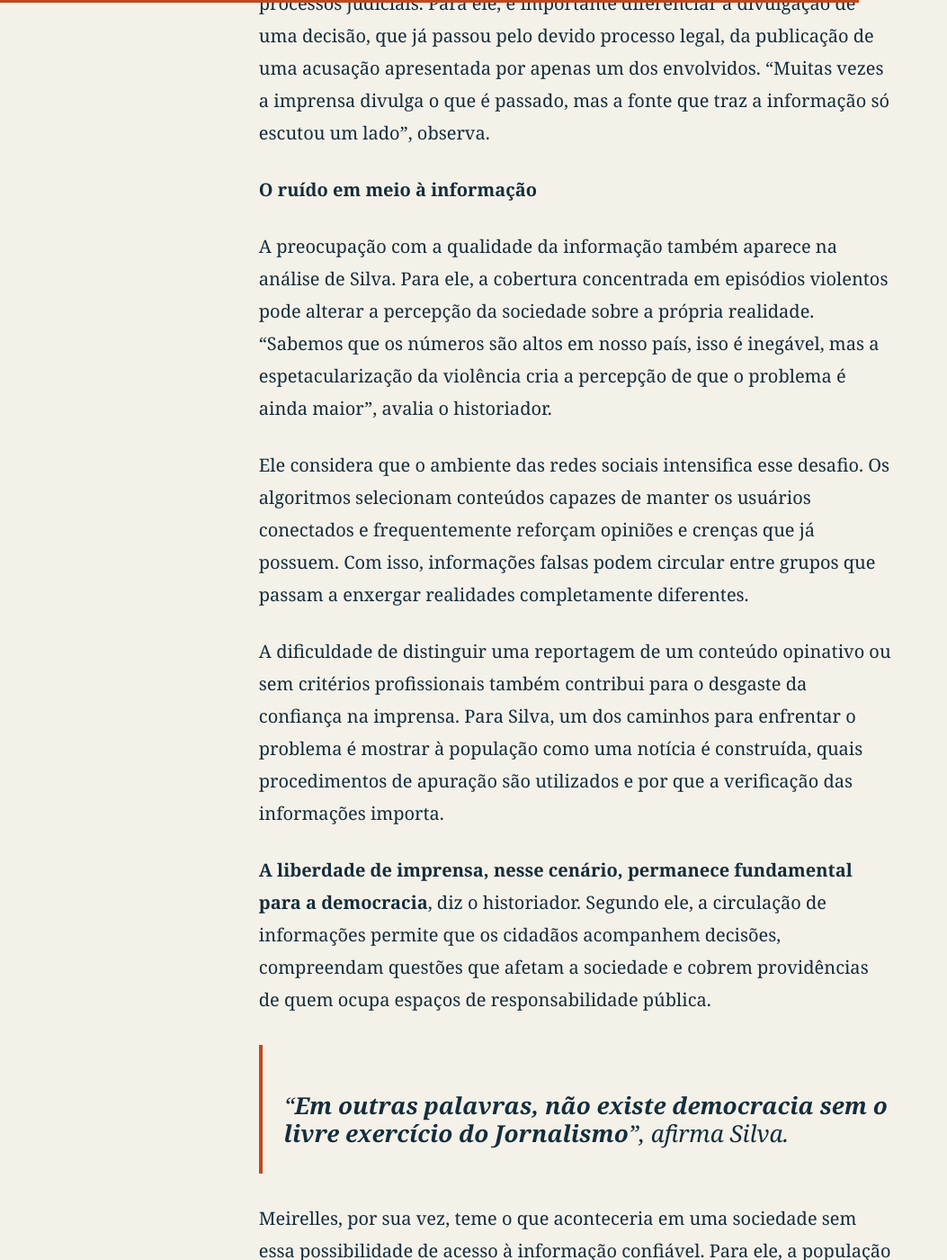
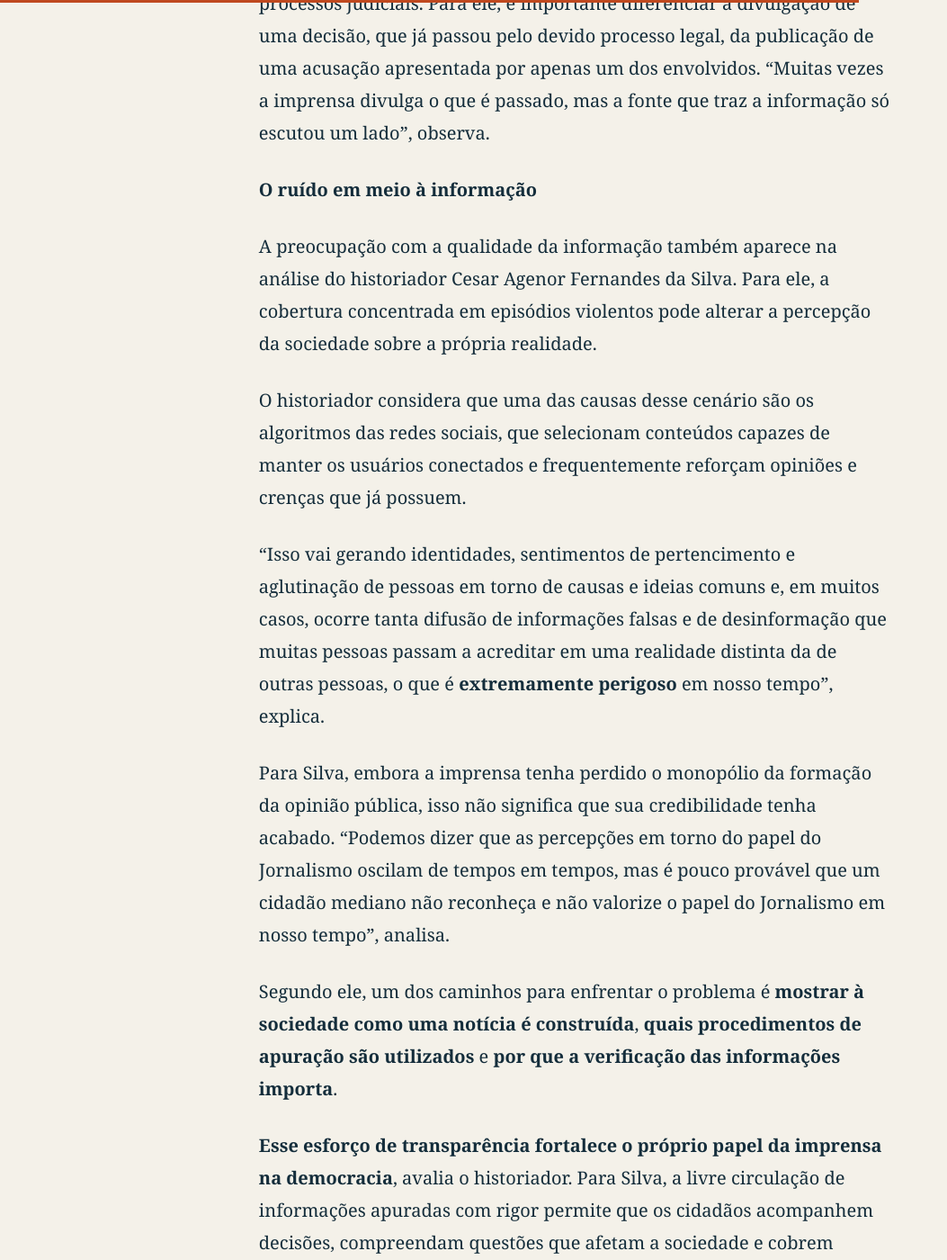
Before and after one commit to iarleyoliveira/ESCUTATIVA, a Jekyll site: the page built from _materias/leia/2026-11-22-leia-entre-duas-margens.md, in a window 1280 px wide and 1400 px high, scrolled down 10459 px. Shown: the whole window at 90% size, without its empty margins (0-1053 px from the left). Built offline with Jekyll 4.4.1, drawn with Linux system fonts in a browser that asks for light colours; comment, search, counter and statistics services are not loaded; some of the changed text lies outside the part shown.

Commit message:
Update _materias/leia/2026-11-22-leia-entre-duas-margens.md (via Pages CMS)

```diff
--- a/_materias/leia/2026-11-22-leia-entre-duas-margens.md
+++ b/_materias/leia/2026-11-22-leia-entre-duas-margens.md
@@ -102,15 +102,19 @@ Meirelles faz uma ressalva semelhante em relação à cobertura de processos jud
 
 **O ruído em meio à informação**
 
-A preocupação com a qualidade da informação também aparece na análise de Silva. Para ele, a cobertura concentrada em episódios violentos pode alterar a percepção da sociedade sobre a própria realidade. “Sabemos que os números são altos em nosso país, isso é inegável, mas a espetacularização da violência cria a percepção de que o problema é ainda maior”, avalia o historiador.
+A preocupação com a qualidade da informação também aparece na análise do historiador Cesar Agenor Fernandes da Silva. Para ele, a cobertura concentrada em episódios violentos pode alterar a percepção da sociedade sobre a própria realidade.
 
-Ele considera que o ambiente das redes sociais intensifica esse desafio. Os algoritmos selecionam conteúdos capazes de manter os usuários conectados e frequentemente reforçam opiniões e crenças que já possuem. Com isso, informações falsas podem circular entre grupos que passam a enxergar realidades completamente diferentes.
+O historiador considera que uma das causas desse cenário são os algoritmos das redes sociais, que selecionam conteúdos capazes de manter os usuários conectados e frequentemente reforçam opiniões e crenças que já possuem.
 
-A dificuldade de distinguir uma reportagem de um conteúdo opinativo ou sem critérios profissionais também contribui para o desgaste da confiança na imprensa. Para Silva, um dos caminhos para enfrentar o problema é mostrar à população como uma notícia é construída, quais procedimentos de apuração são utilizados e por que a verificação das informações importa.
+"Isso vai gerando identidades, sentimentos de pertencimento e aglutinação de pessoas em torno de causas e ideias comuns e, em muitos casos, ocorre tanta difusão de informações falsas e de desinformação que muitas pessoas passam a acreditar em uma realidade distinta da de outras pessoas, o que é **extremamente perigoso** em nosso tempo", explica.
 
-**A liberdade de imprensa, nesse cenário, permanece fundamental para a democracia**, diz o historiador. Segundo ele, a circulação de informações permite que os cidadãos acompanhem decisões, compreendam questões que afetam a sociedade e cobrem providências de quem ocupa espaços de responsabilidade pública.
+Para Silva, embora a imprensa tenha perdido o monopólio da formação da opinião pública, isso não significa que sua credibilidade tenha acabado. "Podemos dizer que as percepções em torno do papel do Jornalismo oscilam de tempos em tempos, mas é pouco provável que um cidadão mediano não reconheça e não valorize o papel do Jornalismo em nosso tempo", analisa.
 
-> ### “**Em outras palavras, não existe democracia sem o livre exercício do Jornalismo**”, afirma Silva.
+Segundo ele, um dos caminhos para enfrentar o problema é **mostrar à sociedade como uma notícia é construída**, **quais procedimentos de apuração são utilizados** e **por que a verificação das informações importa**.
+
+**Esse esforço de transparência fortalece o próprio papel da imprensa na democracia**, avalia o historiador. Para Silva, a livre circulação de informações apuradas com rigor permite que os cidadãos acompanhem decisões, compreendam questões que afetam a sociedade e cobrem providências de quem ocupa espaços de responsabilidade pública.
+
+> ### “**Em outras palavras, não existe democracia sem o livre exercício do Jornalismo**”, afirma.
 
 Meirelles, por sua vez, teme o que aconteceria em uma sociedade sem essa possibilidade de acesso à informação confiável. Para ele, a população ficaria ainda mais vulnerável à circulação de notícias falsas e versões incompletas, sem saber em quais informações poderia confiar.
 
```
